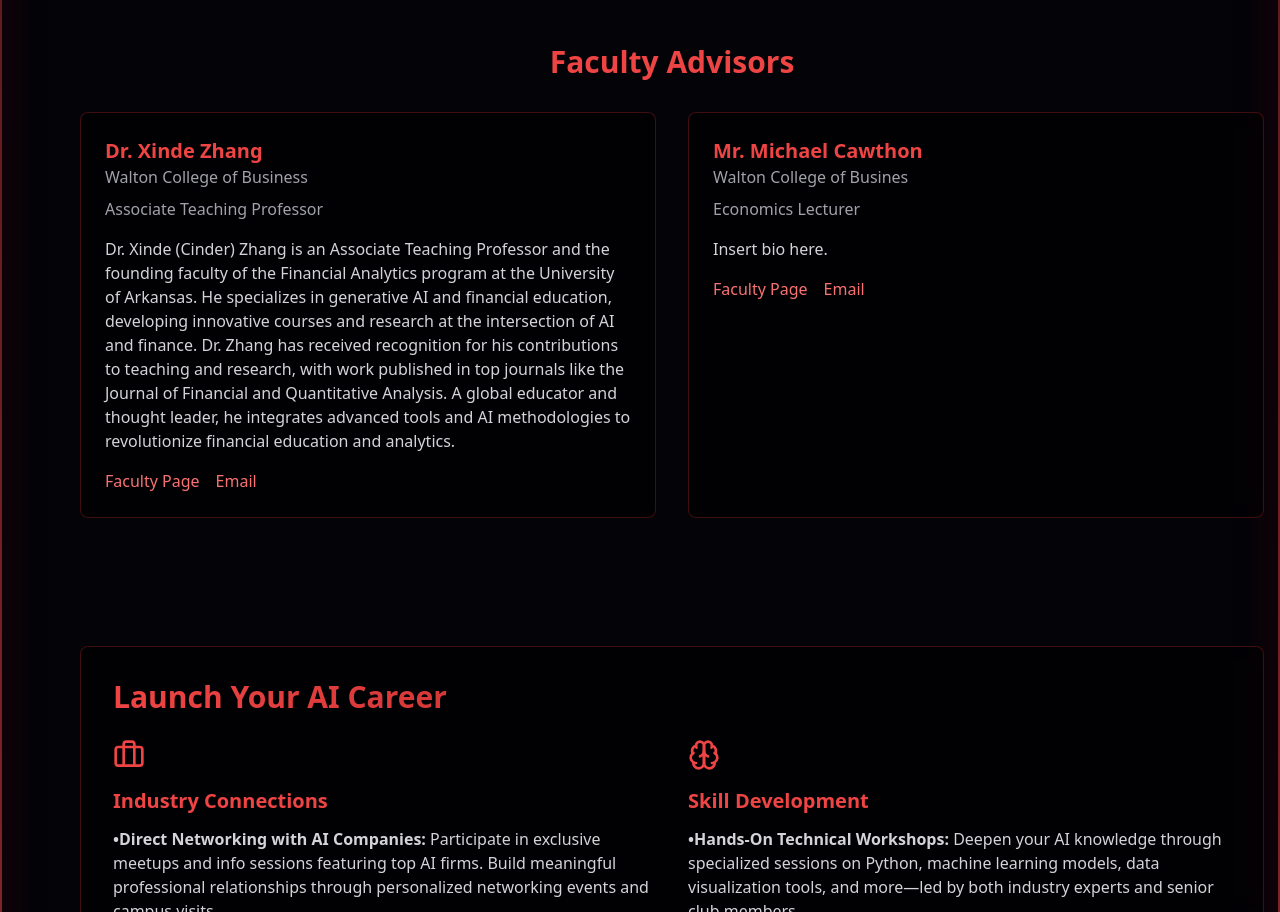
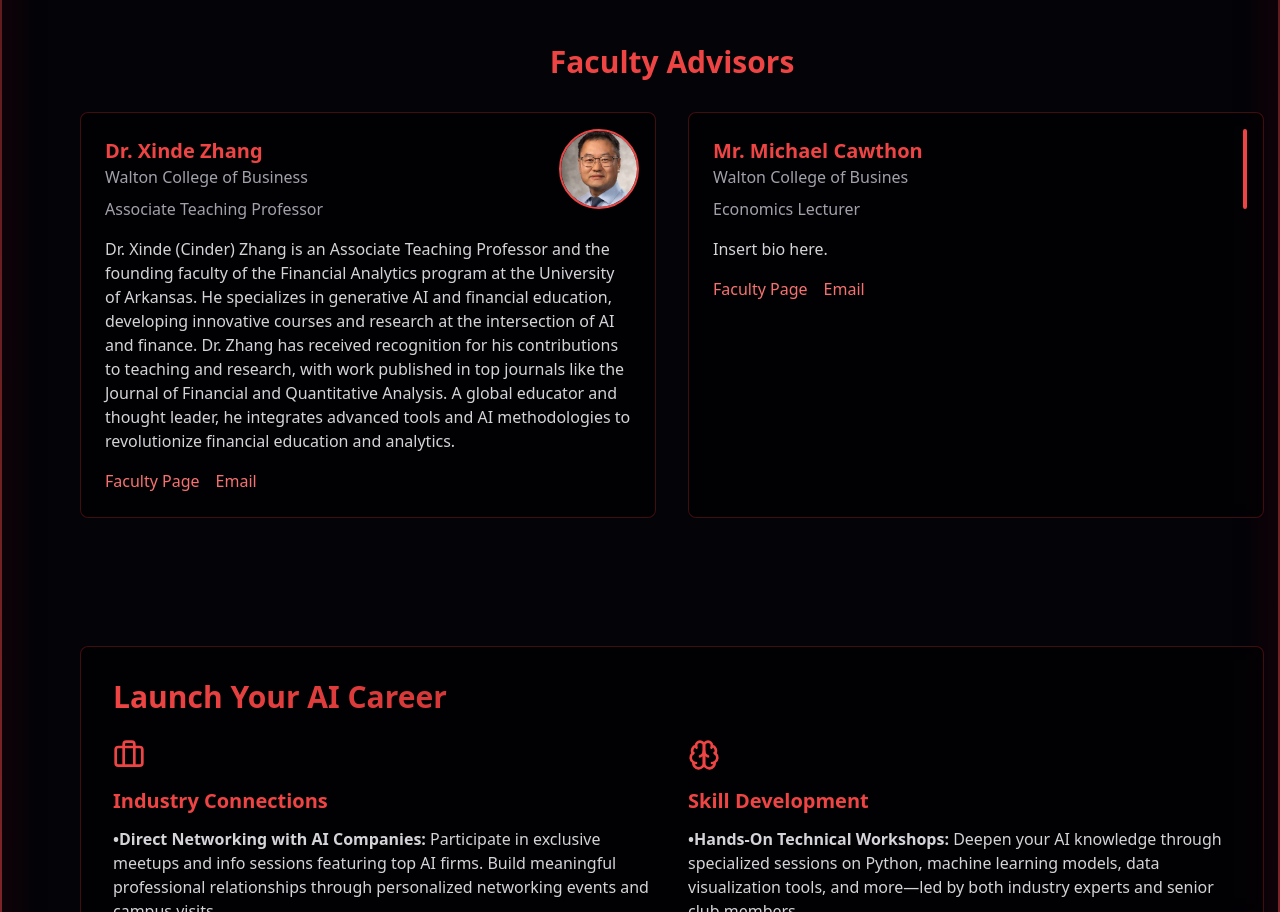
Before and after one commit to srbutler1/ai-foundry, a React (Vite) app: page / in a window 1280 px wide. Shown: the part 3060-3972 px from the top of the page. Built offline with nearby package versions, Linux system fonts and the light colour scheme.

Commit message:
dr z headshot space for cawthon

```diff
--- a/src/pages/homepage.jsx
+++ b/src/pages/homepage.jsx
@@ -288,6 +288,17 @@ const HomePage = () => {
             <div className="grid grid-cols-1 md:grid-cols-2 gap-8">
               {/* Advisor 1 */}
               <div className="bg-black/40 border border-red-900/50 backdrop-blur-md rounded-lg overflow-hidden hover:border-red-500/50 transition-all duration-300">
+                <div className="relative">
+                  <div className="absolute top-4 right-4 w-20 h-20">
+                    <img
+                      src="/images/cinder-headshot-final.jpg"
+                      alt="Dr. Xinde Zhang"
+                      width="80"
+                      height="80"
+                      className="absolute top-0 right-0 w-20 h-20 rounded-full object-cover border-2 border-red-500"
+                    />
+                  </div>
+                </div>
                 <div className="p-6">
                   <h4 className="text-xl font-bold text-red-500">Dr. Xinde Zhang</h4>
                   <p className="text-zinc-400 mb-2">Walton College of Business</p>
@@ -316,6 +327,17 @@ const HomePage = () => {
 
               {/* Advisor 2 */}
               <div className="bg-black/40 border border-red-900/50 backdrop-blur-md rounded-lg overflow-hidden hover:border-red-500/50 transition-all duration-300">
+                <div className="relative">
+                  <div className="absolute top-4 right-4">
+                    <img
+                      src="#"
+                      alt="Mr. Michael Cawthon"
+                      width="80"
+                      height="80"
+                      className="absolute top-0 right-0 w-20 h-20 rounded-full object-cover border-2 border-red-500"
+                    />
+                  </div>
+                </div>
                 <div className="p-6">
                   <h4 className="text-xl font-bold text-red-500">Mr. Michael Cawthon</h4>
                   <p className="text-zinc-400 mb-2">Walton College of Busines</p>
```
Also changed, not shown: public/images/cinder-headshot-final.jpg (added).
